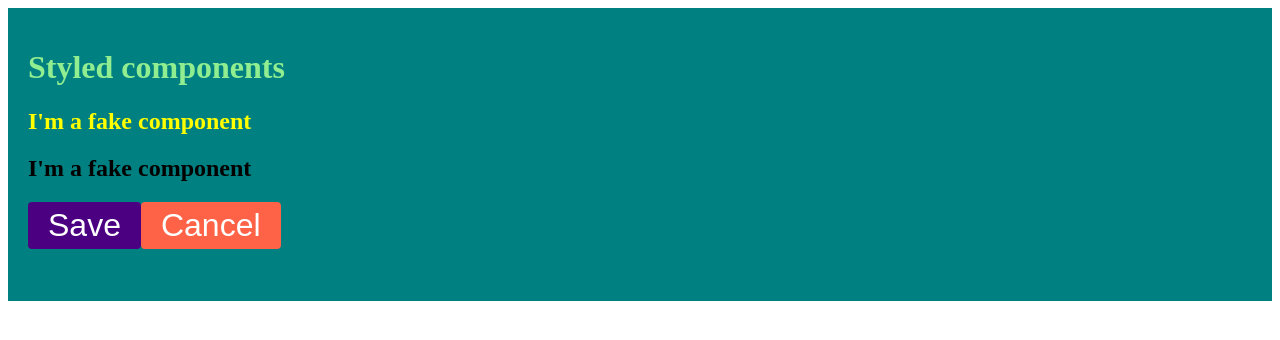
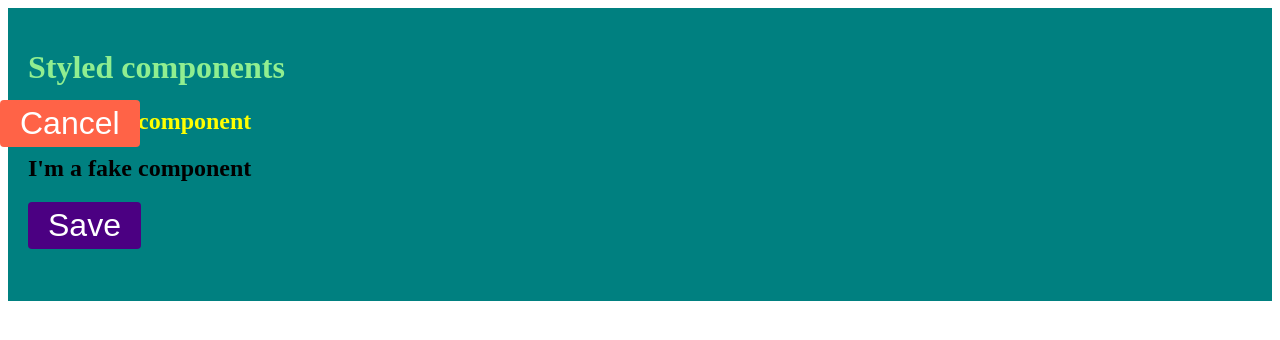
Before and after one commit to EvgenyMinin/styledComponents, a React (Create React App) app: page / in a window 1280 px wide. Shown: the top 340 px of the page. Built offline with nearby package versions, Linux system fonts and the light colour scheme.

Commit message:
feature CSS helper

```diff
--- a/src/components/App.jsx
+++ b/src/components/App.jsx
@@ -28,6 +28,19 @@
     return acc;
 }, {});
 
+const fixedTop = css`
+    position: fixed;
+    top: ${({top}) => top + 'px'};
+    left: 0;
+`;
+
+// можно использовать без css если нет props
+// const fixedTop = `
+//     position: fixed;
+//     top: 100px;
+//     left: 0;
+// `;
+
 const Heading = styled.h1`
     font-size: 2rem;
     color: red;
@@ -53,6 +66,7 @@
 
 const CancelButton = styled(Button)`
     background: tomato;
+    ${fixedTop};
 `;
 
 const AppWrapper = styled.div`
@@ -84,7 +98,7 @@
                     <StyledFake />
                     <Fake />
                     <Button>Save</Button>
-                    <CancelButton>Cancel</CancelButton>
+                    <CancelButton top='100'>Cancel</CancelButton>
                 </header>
             </AppWrapper>
         );
```
